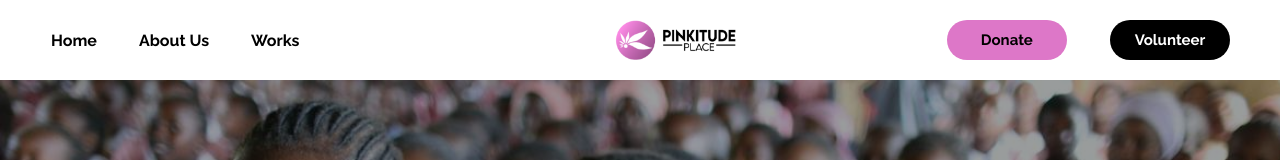
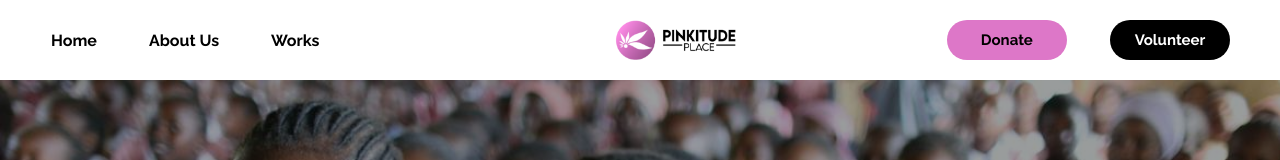
Before and after one commit to Rahmaao/Pinkitude, a plain HTML site: page index.html in a window 1280 px wide. Shown: the top 160 px of the page. Drawn offline with nearby package versions, Linux system fonts and the light colour scheme.

Commit message:
Small mod to navbar links

```diff
--- a/assets/styles/style.css
+++ b/assets/styles/style.css
@@ -193,8 +193,7 @@ body {
 .pinkitude-navbar__links-container {
   display: flex;
   list-style-type: none;
-  gap: 40px;
-  /* justify-content: space-between; */
+  gap: 50px;
   height: 40px;
   align-items: center;
   margin-bottom: 0;
```
